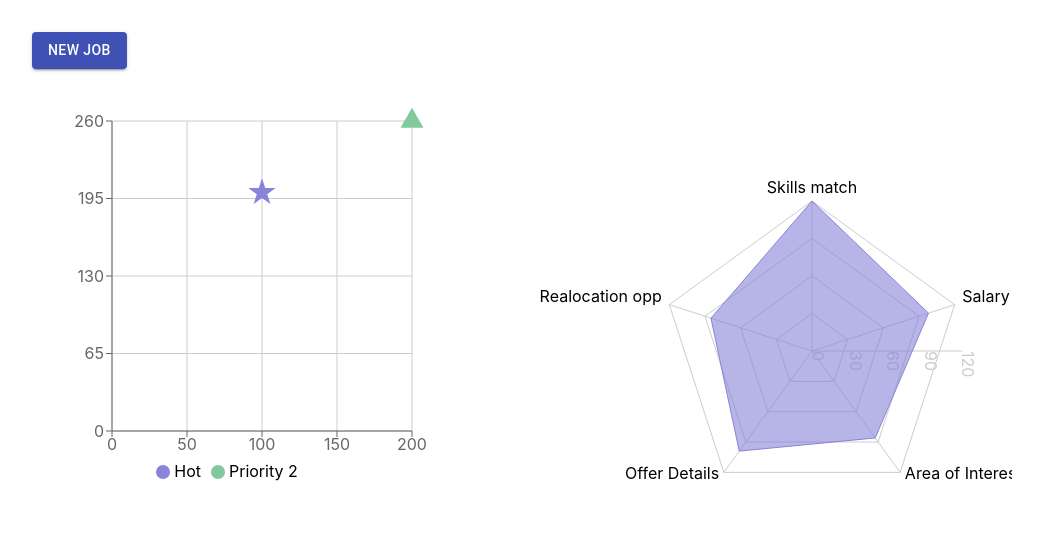
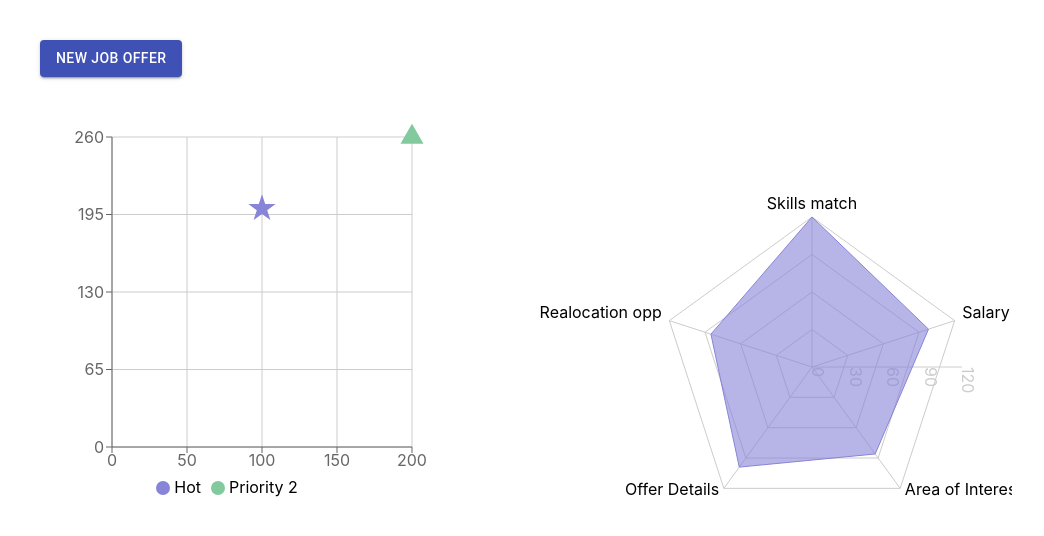
Before and after one commit to papesce/balanced-jobs, a React (Create React App) app in the folder packages/client/: page / in a window 1280 px wide. Shown: the top 536 px of the page, without its empty margins (0-1044 px from the left). Built offline with nearby package versions, Linux system fonts and the light colour scheme.

Commit message:
implement new button front end

```diff
--- a/packages/client/src/App.tsx
+++ b/packages/client/src/App.tsx
@@ -1,14 +1,12 @@
 import React from "react";
-import { makeStyles } from "@material-ui/core/styles";
 import NewOffer from './containers/NewOffer'
 import {
   BrowserRouter as Router,
   Switch,
   Route,
-  Redirect
 } from "react-router-dom";
 import NoMatch from "./components/NoMatch";
-import Home from "./containers/Home";
+import Home from "./containers/home/Home";
 
 // const useStyles = makeStyles((theme) => ({
 //   root: {
--- a/packages/client/src/components/home/NewJobButton.tsx
+++ b/packages/client/src/components/home/NewJobButton.tsx
@@ -1,20 +1,50 @@
-import React, { Component } from 'react'
-import Button from "@material-ui/core/Button";
+import React from 'react';
+import clsx from 'clsx';
+import { makeStyles } from '@material-ui/core/styles';
+import CircularProgress from '@material-ui/core/CircularProgress';
+import { green } from '@material-ui/core/colors';
+import Button from '@material-ui/core/Button';
 
+const useStyles = makeStyles((theme) => ({
+  root: {
+    display: 'flex',
+    alignItems: 'center',
+  },
+  wrapper: {
+    margin: theme.spacing(1),
+    position: 'relative',
+  },
+  buttonProgress: {
+    color: green[500],
+    position: 'absolute',
+    top: '50%',
+    left: '50%',
+    marginTop: -12,
+    marginLeft: -12,
+  },
+}));
 
-export default class NewJobButton extends Component {
-  callNewJob = () => {
+interface INewJobButtonProps {
+  creating: boolean;
+  handleButtonClick: () => void;
+}
 
-  }
-  render() {
-    return (
-      <div>
-         <Button variant="contained" color="primary" onClick={
-            this.callNewJob
-          }>
-            New Job
-          </Button>
+export default function NewJobButton(props: INewJobButtonProps) {
+  const classes = useStyles();
+
+  return (
+    <div className={classes.root}>
+      <div className={classes.wrapper}>
+        <Button
+          variant="contained"
+          color="primary"
+          disabled={props.creating}
+          onClick={props.handleButtonClick}
+        >
+          New Job Offer
+        </Button>
+        {props.creating && <CircularProgress size={24} className={classes.buttonProgress} />}
       </div>
-    )
-  }
+    </div>
+  );
 }
--- a/packages/client/src/containers/Home.tsx
+++ b/packages/client/src/containers/home/Home.tsx
@@ -1,8 +1,8 @@
 import React, { Component } from "react";
 import "./Home.css";
-import ScatterJobs from "../components/graphs/ScatterJobs";
-import SpiderJobs from "../components/graphs/SpiderJobs";
-import NewJobButton from "../components/home/NewJobButton";
+import ScatterJobs from "../../components/graphs/ScatterJobs";
+import SpiderJobs from "../../components/graphs/SpiderJobs";
+import { NewJobButtonC } from "./NewJobButtonC";
 
 export default class Home extends Component {
 
@@ -11,7 +11,7 @@ export default class Home extends Component {
     return (
       <div>
         <div className="new-job">
-          <NewJobButton/>
+          <NewJobButtonC />
         </div>
         <div className="offers-graph">
           <div className="offers-graph1">
--- /dev/null
+++ b/packages/client/src/containers/home/NewJobButtonC.tsx
@@ -0,0 +1,19 @@
+import React, { useEffect, useCallback, useState } from 'react';
+import NewJobButton from '../../components/home/NewJobButton';
+
+
+export const NewJobButtonC = () => {
+  const [creating, setCreating] = useState(false);
+  const handleButtonClick = useCallback( async () => {
+    if (creating) return
+    setCreating(true)
+    const resp = await fetch('/api/v1/newUser');
+    console.log(resp);
+    setCreating(false)
+  }, [creating]) // update the callback if the state changes
+
+
+  return (
+    <NewJobButton creating={creating} handleButtonClick={handleButtonClick}/>
+  )
+}
```
Also changed, not shown: packages/client/src/containers/home/Home.css (renamed from packages/client/src/containers/Home.css), 1 other file (tests, documents, lock files or other folders).
